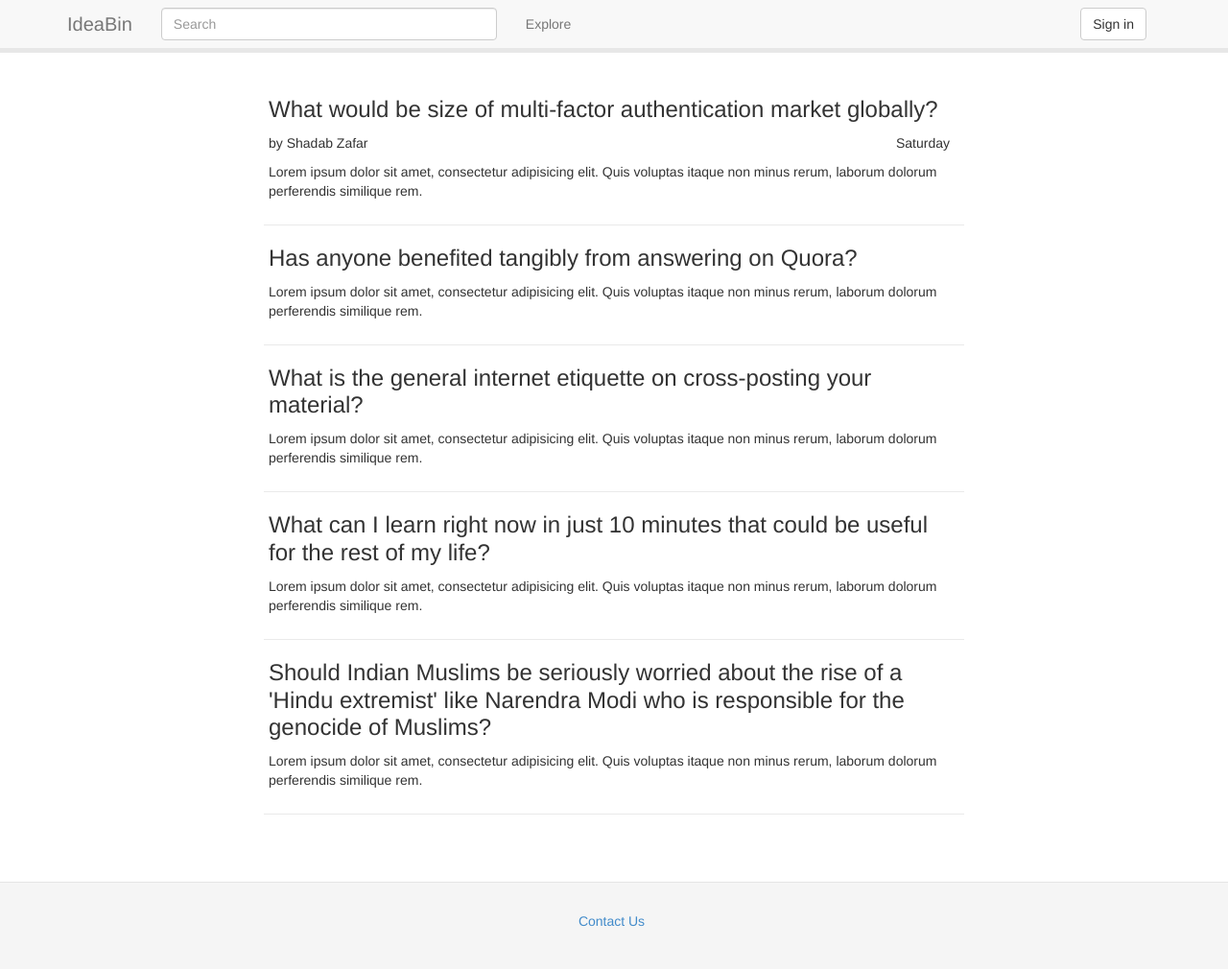
After one commit to Ideabin/Ideabin, a Flask app: page /explore/ in a window 1280 px wide. The commit adds this page. Shown: the whole page at 96% size. Run offline with Flask 2, Linux system fonts and the light colour scheme; style sheets or scripts are compiled from the project's sources; some libraries are stand-ins or nearby versions.

Commit message:
Testing a basic explore page

```diff
--- /dev/null
+++ b/frontend/static/less/pages/explore.less
@@ -0,0 +1,33 @@
+#ideas {
+    margin-top: 25px;
+
+    .row {
+        margin: 0px;
+
+        padding-top: 20px;
+        padding-bottom: 15px;
+        padding-left: 5px;
+        padding-right: 5px;
+
+        border-bottom: 1px solid #EAEAEA;
+
+        a {
+            font-size: 24px;
+            line-height: 1.2;
+            color: inherit;
+        }
+
+        p {
+            margin-top: 10px;
+        }
+
+        .info {
+            margin-bottom: 40px;
+            padding-right: 10px;
+
+            a {
+                font-size: 14px;
+            }
+        }
+    }
+}
--- a/frontend/static/less/styles.less
+++ b/frontend/static/less/styles.less
@@ -74,3 +74,4 @@
 @import "site-wide.less";
 
 @import "pages/index.less";
+@import "pages/explore.less";
--- /dev/null
+++ b/frontend/templates/explore.html
@@ -0,0 +1,36 @@
+{% extends 'base.html' %}
+{% block content %}
+  <div class="container">
+    <div id="ideas" class="col-md-8 col-md-offset-2">
+      <div class="row">
+        <a href="/i/1">What would be size of multi-factor authentication market globally?</a>
+        <div class="info">
+          <p class="pull-left">by <a href="/u/dufferzafar">Shadab Zafar</a></p>
+          <p class="pull-right">Saturday</p>
+        </div>
+        <p>Lorem ipsum dolor sit amet, consectetur adipisicing elit. Quis voluptas itaque non minus rerum, laborum dolorum perferendis similique rem.</p>
+      </div>
+
+      <div class="row">
+        <a href="/i/1">Has anyone benefited tangibly from answering on Quora?</a>
+        <p>Lorem ipsum dolor sit amet, consectetur adipisicing elit. Quis voluptas itaque non minus rerum, laborum dolorum perferendis similique rem.</p>
+      </div>
+
+      <div class="row">
+        <a href="/i/1">What is the general internet etiquette on cross-posting your material?</a>
+        <p>Lorem ipsum dolor sit amet, consectetur adipisicing elit. Quis voluptas itaque non minus rerum, laborum dolorum perferendis similique rem.</p>
+      </div>
+
+      <div class="row">
+        <a href="/i/1">What can I learn right now in just 10 minutes that could be useful for the rest of my life?</a>
+        <p>Lorem ipsum dolor sit amet, consectetur adipisicing elit. Quis voluptas itaque non minus rerum, laborum dolorum perferendis similique rem.</p>
+      </div>
+
+      <div class="row">
+        <a href="/i/1">Should Indian Muslims be seriously worried about the rise of a 'Hindu extremist' like Narendra Modi who is responsible for the genocide of Muslims?</a>
+        <p>Lorem ipsum dolor sit amet, consectetur adipisicing elit. Quis voluptas itaque non minus rerum, laborum dolorum perferendis similique rem.</p>
+      </div>
+
+    </div>
+  </div>
+{% endblock %}
--- a/frontend/views.py
+++ b/frontend/views.py
@@ -19,3 +19,8 @@ def add_idea():
 @frontend_bp.route('/register/', endpoint='register')
 def register():
     return render_template('register.html')
+
+
+@frontend_bp.route('/explore/', endpoint='explore')
+def register():
+    return render_template('explore.html')
```
